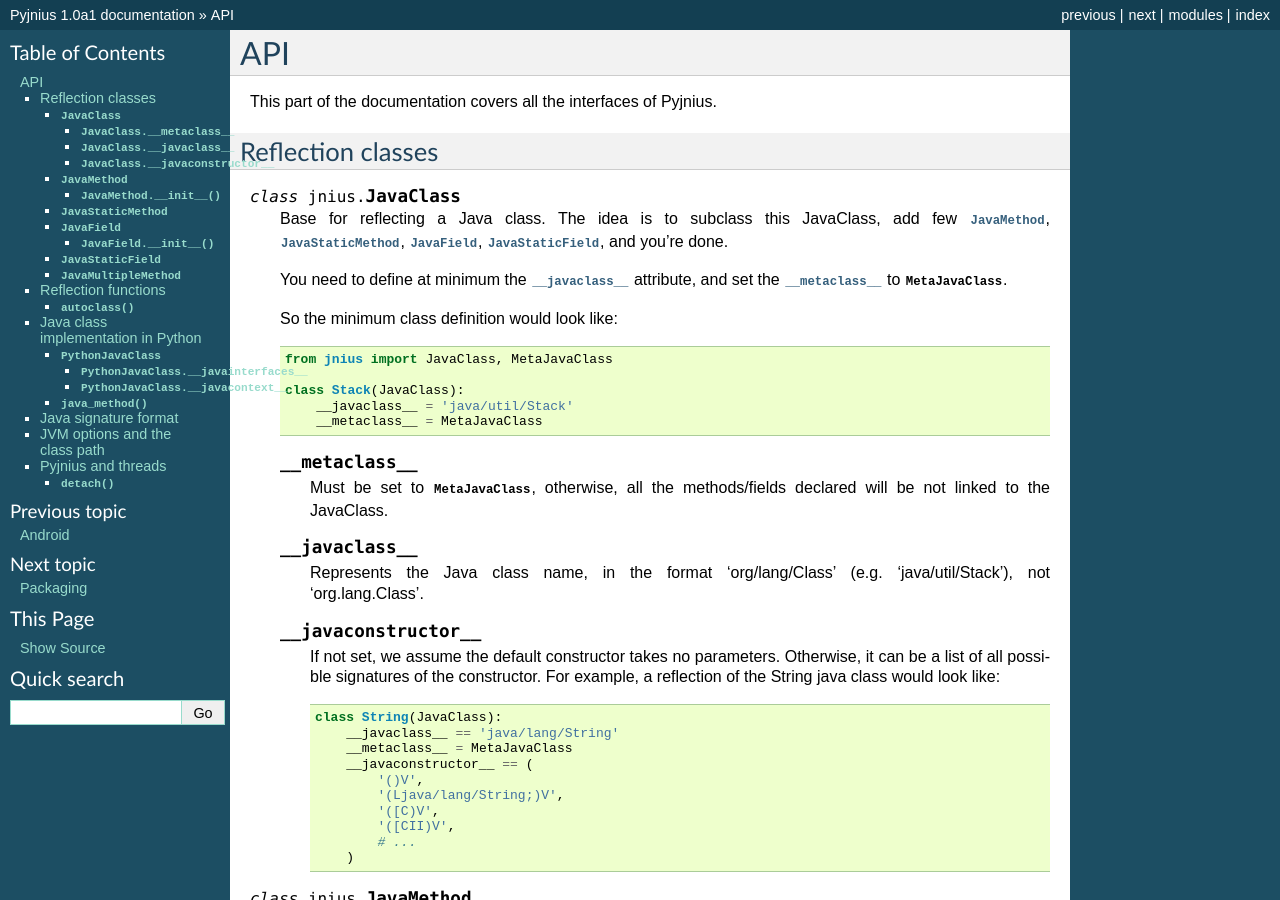
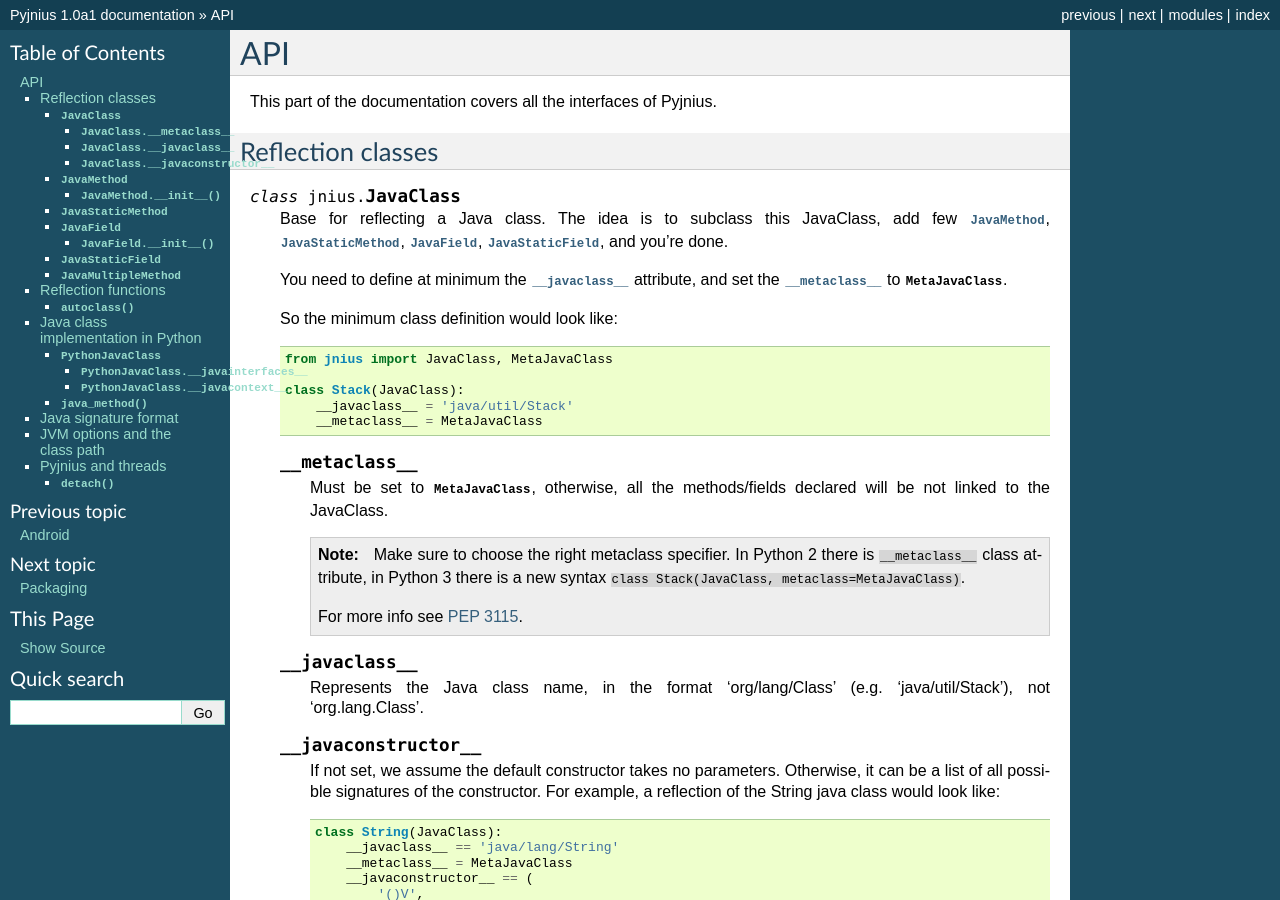
Before and after one commit to kivy/pyjnius, a Sphinx documentation site: the page built from docs/source/api.rst, in a window 1280 px wide and 900 px high. Built offline with Sphinx 7.4.7, drawn with Linux system fonts in a browser that asks for light colours.

Commit message:
Add note about incompatibility of __metaclass__ in Python 3
new behavior specified in PEP 3115 (https://www.python.org/dev/peps/pep-3115/)

```diff
--- a/docs/source/api.rst
+++ b/docs/source/api.rst
@@ -32,6 +32,15 @@
 
         Must be set to :class:`MetaJavaClass`, otherwise, all the
         methods/fields declared will be not linked to the JavaClass.
+
+        .. note::
+
+            Make sure to choose the right metaclass specifier. In Python 2
+            there is ``__metaclass__`` class attribute, in Python 3 there is
+            a new syntax ``class Stack(JavaClass, metaclass=MetaJavaClass)``.
+
+            For more info see `PEP 3115
+            <https://www.python.org/dev/peps/pep-3115/>`_.
 
     .. attribute:: __javaclass__
 
```
